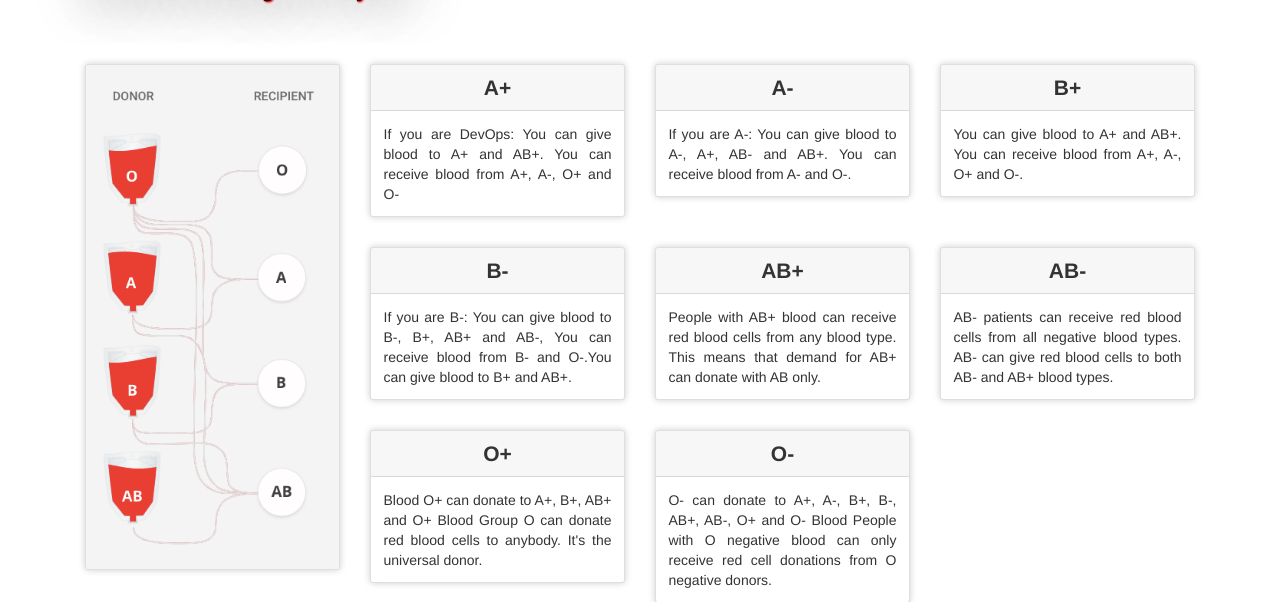
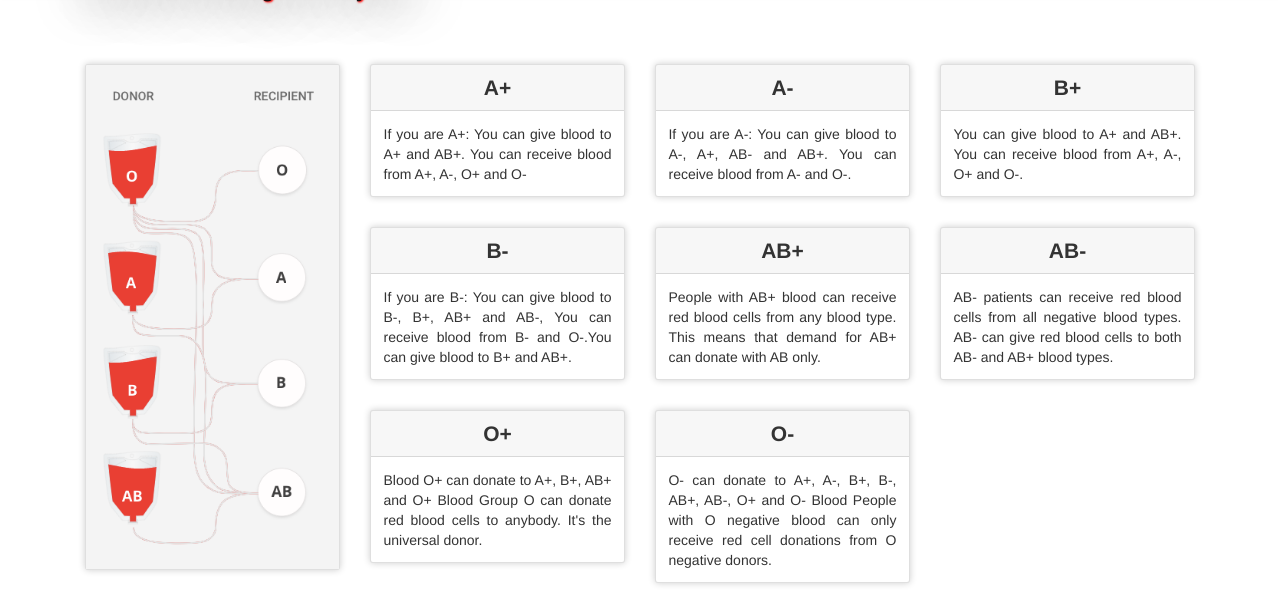
Before and after one commit to SeverSet/EPAM-Final-Task, a PHP site: page / in a window 1280 px wide. Shown: the part 70-672 px from the top of the page. Run offline with PHP 8.4, Linux system fonts and the light colour scheme; some libraries are stand-ins or nearby versions.

Commit message:
it works

```diff
--- a/index.php
+++ b/index.php
@@ -26,7 +26,7 @@
                 <div class="card">
                     <div class="card-header text-center">A+</div>
                     <div class="card-body">
-                        If you are DevOps: You can give blood to A+ and AB+. You can receive blood from A+, A-, O+ and O-
+                        If you are A+: You can give blood to A+ and AB+. You can receive blood from A+, A-, O+ and O-
                     </div>
                 </div>
             </div>
```
